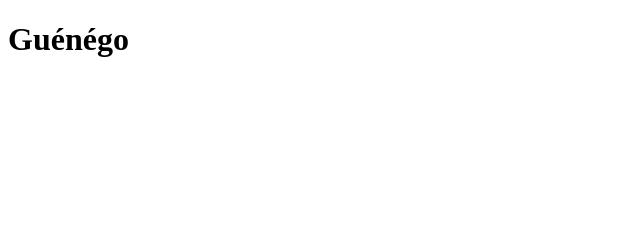
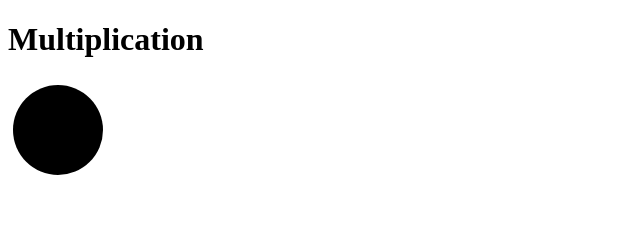
Before and after one commit to jlg-formation/htm-sept-2023, a website: page index.html in a window 1280 px wide. Shown: the whole page, without its empty margins (0-640 px from the left). Drawn offline with Linux system fonts and the light colour scheme.

Commit message:
dev: added svg inside html

```diff
--- a/index.html
+++ b/index.html
@@ -9,6 +9,9 @@
     <script src="main.js"></script>
   </head>
   <body>
-    <h1>Guénégo</h1>
+    <h1>Multiplication</h1>
+    <svg>
+      <circle cx="50" cy="50" r="45"></circle>
+    </svg>
   </body>
 </html>
```
Also changed, not shown: logo.svg.
